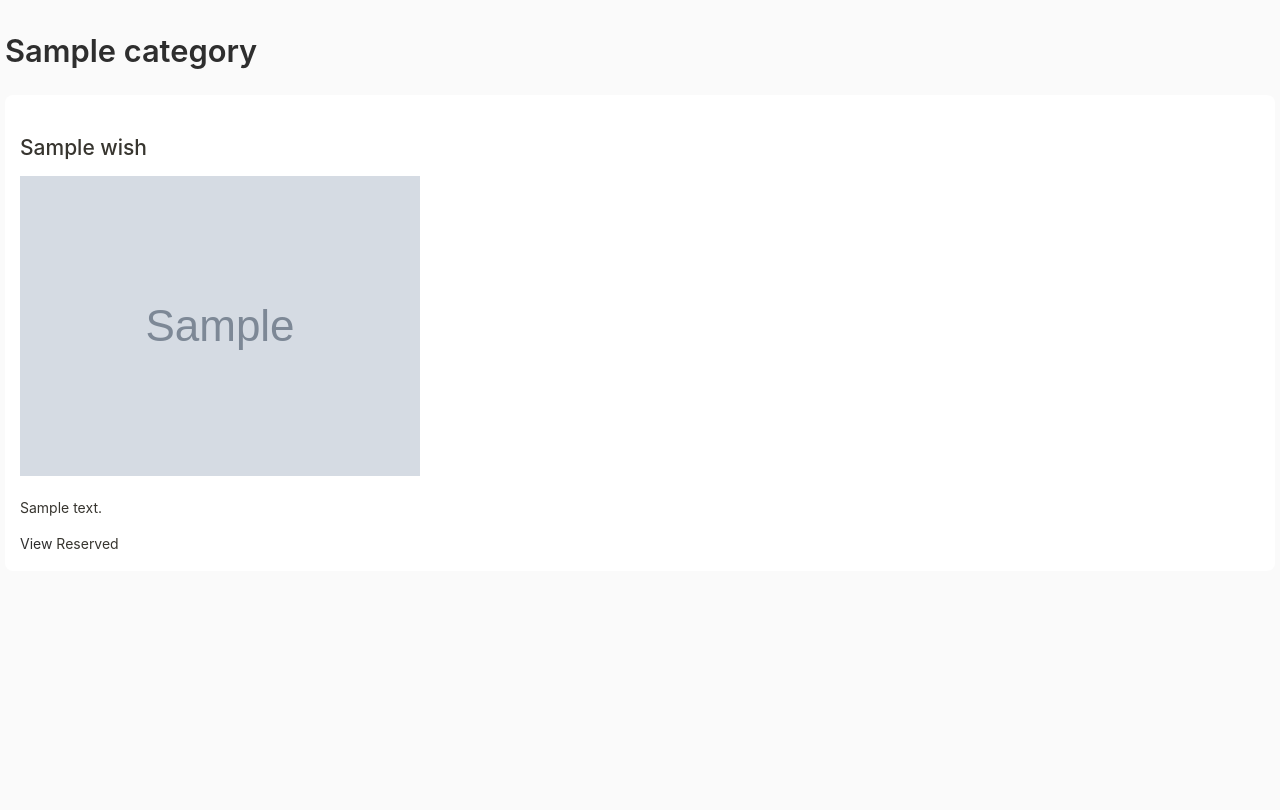
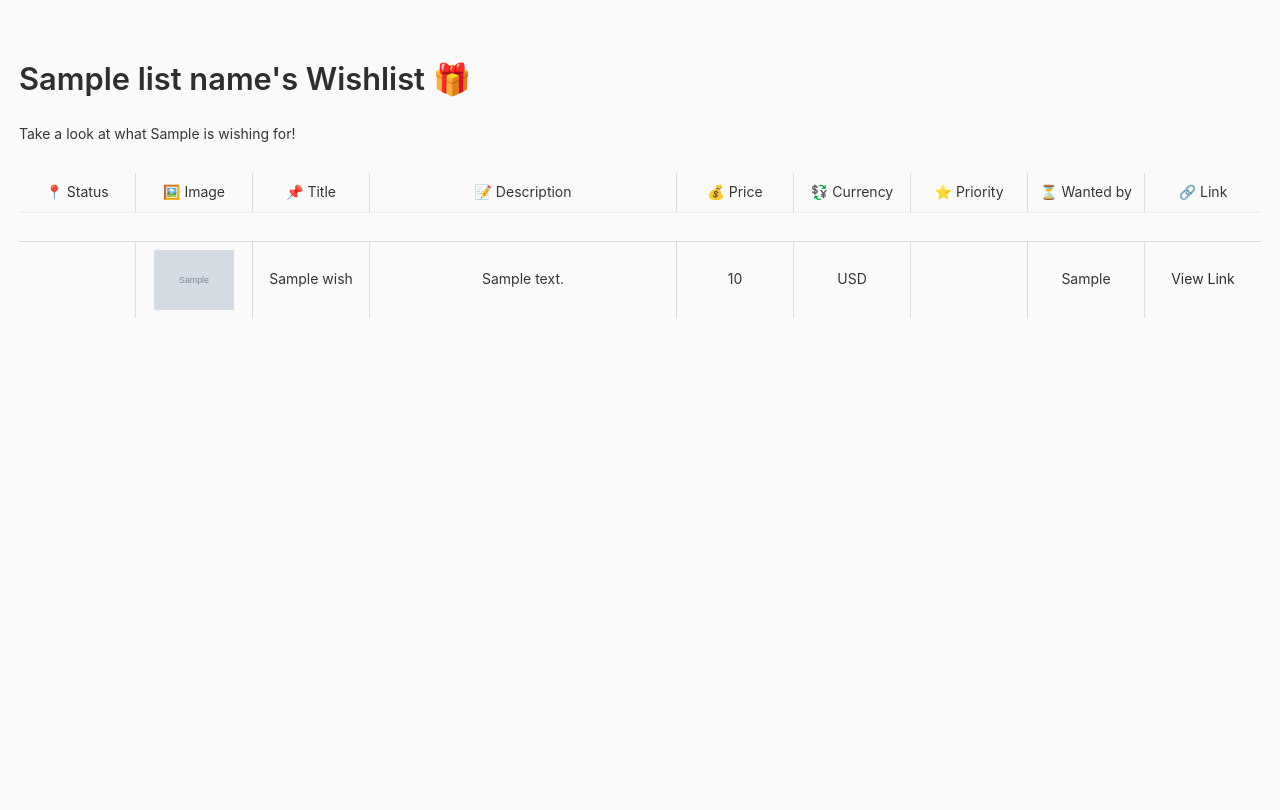
Before and after one commit to Violet0222/wishlist-app, a Flask app: template templates/public_wishlist.html in a window 1280 px wide. Run offline with Flask 3, Linux system fonts and the light colour scheme; the template is opened without the code that fills it: most values are stand-ins (such as "Sample title", 1, 10 or a date in 2020); grey boxes marked "Sample" are stand-in pictures.

Commit message:
add publik page with wishes list and reservation

```diff
--- a/app.py
+++ b/app.py
@@ -278,36 +278,38 @@
 
 
 
-# view category by token
-# @app.route("/public/wishlist/<int:category_id>/<public_token>")
-# def view_wishlist(category_id, public_token):
-#     category_response = db.get_wishlist_category_by_token(category_id, public_token)
-#     if category_response is None:
-#         abort(404, description="Category is not found")
-#     wishes_response = db.get_wishlist_items_by_token(category_id)
-#     if wishes_response is None:
-#         abort(404, description="Wishes are not found")
-#     return render_template("public_wishlist.html", category = category_response, wishes = wishes_response)
+# view list by token
+@app.route("/public/wishlist/<int:list_id>")
+def view_wishlist(list_id):
+    token = request.args.get("token")
+    if not token:
+        abort(400, description="Token is missing")
+    wishes_by_list = db.get_wishlist_by_token(token)
+    if wishes_by_list is None:
+        abort(404, description="List is not found")
+
+    print("Wishes:", wishes_by_list)
+    return render_template("public_wishlist.html",  wishes = wishes_by_list)
 
 
-# @app.route("/reserve/<int:wish_id>", methods=["POST"])
-# def reserve_wish( wish_id):
-#     email = request.form.get("email")
-#     if not email:
-#         flash("Введите email", "error")
-#         return redirect(request.referrer)
-#     reserved = 1
-#     reserved_token = str(uuid.uuid4())
-#     data_to_update = {}
-#     data_to_update['reserved_by_email'] = email
-#     data_to_update['reserved'] = reserved
-#     data_to_update['reserved_token'] = reserved_token
-#     data_to_update
-#     wish_reserved = db.wish_reservation(wish_id, data_to_update)
-#     if wish_reserved is None:
-#         abort(404, description="Wish is not reserved")
+@app.route("/reserve/<int:wish_id>", methods=["POST"])
+def reserve_wish( wish_id):
+    email = request.form.get("email")
+    if not email:
+        flash("Введите email", "error")
+        return redirect(request.referrer)
+    reserved = 1
+    reserved_token = str(uuid.uuid4())
+    data_to_update = {}
+    data_to_update['reserved_by_email'] = email
+    data_to_update['reserved'] = reserved
+    data_to_update['reserved_token'] = reserved_token
+    data_to_update
+    wish_reserved = db.wish_reservation(wish_id, data_to_update)
+    if wish_reserved is None:
+        abort(404, description="Wish is not reserved")
 
-#     return render_template("reservation_message.html", wish_reserved = True, reserved_token=reserved_token, wish_id = wish_id)
+    return render_template("reservation_message.html", wish_reserved = True, reserved_token=reserved_token, wish_id = wish_id)
 
 
 # @app.route("/cancel_reservation/<int:wish_id>/<reserved_token>", methods=["POST"])
--- a/database.py
+++ b/database.py
@@ -268,17 +268,36 @@
         return None
 
 
-def get_wishlist_category_by_token(category_id, token):
+def get_wishlist_by_token(public_token):
     conn = get_db()
     if conn is None:
         print("Database connection failed")
         return None
     try:
         cursor = conn.cursor()
-        category = cursor.execute("""SELECT * FROM category WHERE id = ? AND public_token =?""",(category_id, token)).fetchone()
-        if not category:
+
+        # Step 1: Get list_id using the public_token
+        cursor.execute("SELECT id FROM list_name WHERE public_token = ?", (public_token,))
+        list_info = cursor.fetchone()
+
+        if not list_info:
+            print("No list found with that token")
             return None
-        return category
+
+        list_id = list_info["id"]
+
+        # Step 2: Fetch all wishes that belong to that list
+        cursor.execute("""
+            SELECT *
+            FROM wish
+            WHERE list_id = ? AND private = 0
+            ORDER BY priority DESC, created_at DESC;
+        """, (list_id,))
+
+        wishes = cursor.fetchall()
+        wishes = [dict(row) for row in wishes]
+
+        return  wishes
     except sqlite3.OperationalError as e:
         print("Failed to get categories:", e)
         return None
--- a/static/modal_window.js
+++ b/static/modal_window.js
@@ -231,7 +231,7 @@
     const listId = selectedOption.value;
     const token = selectedOption.dataset.token;
     const baseUrl = window.location.origin; // например, https://example.com
-    const link = `${baseUrl}/wishlist/${listId}?token=${token}`;
+    const link = `${baseUrl}/public/wishlist/${listId}?token=${token}`;
     generatedLink.textContent = link;
   }
 
--- a/templates/public_wishlist.html
+++ b/templates/public_wishlist.html
@@ -1,34 +1,157 @@
-{% extends "public_base.html" %}
+{% extends "public_base.html" %} {% block title %} Wishlist{% endblock %} {%
+block head %} <link rel="stylesheet" href="/static/css/styles.css" /> {#
+Убедитесь, что стили для таблицы доступны публично #}
+<style>
+  /* Добавьте сюда или в styles.css стили, специфичные для публичной таблицы */
+  .public-wishlist-table .table-cell {
+    padding: 8px;
+    border-bottom: 1px solid #eee;
+    vertical-align: top;
+    text-align: left;
+  }
 
-{% block title %}{{ category.name }} Wishlist{% endblock %}
+  .public-wishlist-table .table-row:last-child .table-cell {
+    border-bottom: none;
+  }
 
-{% block content %}
-  <h1>{{ category.name }}</h1>
+  .public-wishlist-table .table-header {
+    font-weight: bold;
+    background-color: #f9f9f9;
+  }
+
+  .public-wishlist-table .image-cell img {
+    max-width: 80px; /* Уменьшите размер изображений для публичного просмотра */
+    height: auto;
+    display: block;
+    margin: 0 auto; /* Центрирование изображения */
+  }
+
+  .public-wishlist-table .status-reserved {
+    color: green;
+    font-weight: bold;
+  }
+
+  .public-wishlist-table .status-not-reserved {
+    color: orange;
+  }
+</style>
+{% endblock %} {% block content %}
+<div class="wishlist-wrapper">
+  {# Используйте тот же контейнер, если хотите сохранить общие стили #}
+  <header class="wishlist-header">
+    <h1>{{ list_name }}'s Wishlist 🎁</h1>
+    {# Предполагается, что list_name передается из вашего Flask роута #}
+    <p>Take a look at what {{ list_owner }} is wishing for!</p>
+    {# Если у вас есть владелец списка #}
+  </header>
 
   {% if wishes %}
-    <ul class="wish-list">
+  <div class="wishlist-table-container">
+    <div class="table public-wishlist-table">
+      <!-- Table Header for Public View -->
+      <div class="table-row wishlist-header">
+        <div class="table-cell status-cell">📍 Status</div>
+        <div class="table-cell image-cell">🖼️ Image</div>
+        <div class="table-cell title-cell">📌 Title</div>
+        <div class="table-cell description-cell">📝 Description</div>
+        <div class="table-cell price-cell">💰 Price</div>
+        <div class="table-cell currency-cell">💱 Currency</div>
+        <div class="table-cell priority-cell">⭐ Priority</div>
+        <div class="table-cell">⏳ Wanted by</div>
+        <div class="table-cell url-cell">🔗 Link</div>
+      </div>
+
+      <!-- Table Rows -->
       {% for wish in wishes %}
-        <li class="wish-item">
-          <h3>{{ wish.title }}</h3>
-          {% if wish.image %}
-            <img src="{{ wish.image }}" alt="{{ wish.title }}" />
+      <div class="table-row">
+        <!-- Status -->
+        <div class="table-cell status-cell">
+          <span
+            class="status-label {% if wish['reserved'] == 0 or wish['reserved'] is none %}status-not-reserved{% endif %} {% if wish['reserved'] == 1 %}status-reserved{% endif %}"
+          >
+            {% if wish['reserved'] == 0 or wish['reserved'] is none %}Not
+            reserved{% endif %} {% if wish['reserved'] == 1 %}Reserved!{% endif
+            %}
+          </span>
+          {# Если вы хотите позволить резервировать публично #} {% if not
+          wish.reserved %}
+          <form
+            action="{{ url_for('reserve_wish', wish_id=wish.id) }}"
+            method="POST"
+            class="reserve-form"
+          >
+            <input
+              type="email"
+              name="email"
+              placeholder="Your email"
+              required
+              class="reserve-email-input"
+            />
+            <button type="submit" class="reserve-button">Reserve</button>
+          </form>
           {% endif %}
-          <p>{{ wish.description }}</p>
+        </div>
+
+        <!-- Image -->
+        <div class="table-cell image-cell">
+          {% if wish['image'] %}
+          <img
+            src="{{ url_for('static', filename='uploads/' ~ wish['image']) }}"
+            alt="{{ wish['title'] }}"
+          />
+          {% else %}
+          <span class="muted">No image</span>
+          {% endif %}
+        </div>
+
+        <!-- Title -->
+        <div class="table-cell title-cell">{{ wish['title'] }}</div>
+
+        <!-- Description -->
+        <div class="table-cell description-cell">
+          {{ wish.description or '<span class="muted">No description</span>' |
+          safe }}
+        </div>
+
+        <!-- Price -->
+        <div class="table-cell price-cell">
+          {{ wish.price or '<span class="muted">N/A</span>' | safe }}
+        </div>
+
+        <!-- Currency -->
+        <div class="table-cell currency-cell">
+          {{ wish.currency or '<span class="muted">N/A</span>' | safe }}
+        </div>
+
+        <!-- Priority -->
+        <div class="table-cell priority-cell">
+          {% if wish['priority'] == 0 %}Low{% endif %} {% if wish['priority'] ==
+          1 %}Medium{% endif %} {% if wish['priority'] == 2 %}High{% endif %} {%
+          if wish['priority'] is not defined or wish['priority'] is none %}<span
+            class="muted"
+            >N/A</span
+          >{% endif %}
+        </div>
+
+        <!-- Wanted by -->
+        <div class="table-cell wanted_by-cell">
+          {{ wish.wanted_by or '<span class="muted">N/A</span>' | safe }}
+        </div>
+
+        <!-- URL -->
+        <div class="table-cell url-cell">
           {% if wish.url %}
-            <a href="{{ wish.url }}" target="_blank">View</a>
+          <a href="{{ wish['url'] }}" target="_blank">View Link</a>
+          {% else %}
+          <span class="muted">No link</span>
           {% endif %}
-          {% if not wish.reserved %}
-            <form action="{{ url_for('reserve_wish', wish_id=wish.id) }}" method="POST">
-              <input type="email" name="email" placeholder="Your email" required />
-              <button type="submit">Reserve</button>
-            </form>
-          {% else %}
-            <span class="reserved">Reserved</span>
-          {% endif %}
-        </li>
+        </div>
+      </div>
       {% endfor %}
-    </ul>
+    </div>
+  </div>
   {% else %}
-    <p>No wishes found in this category.</p>
+  <p>No wishes found in this list.</p>
   {% endif %}
+</div>
 {% endblock %}
```
Also changed, not shown: 1 other file.
